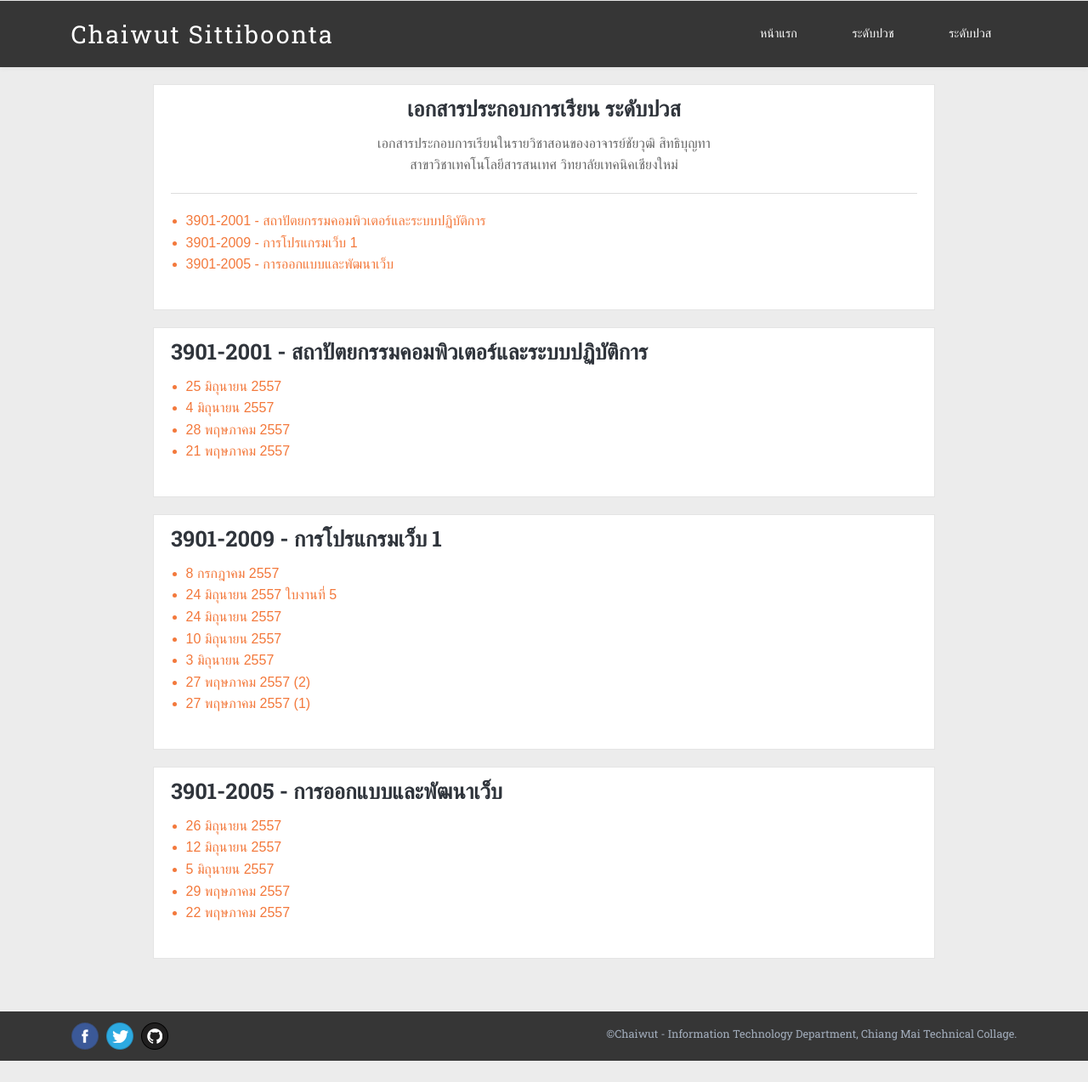
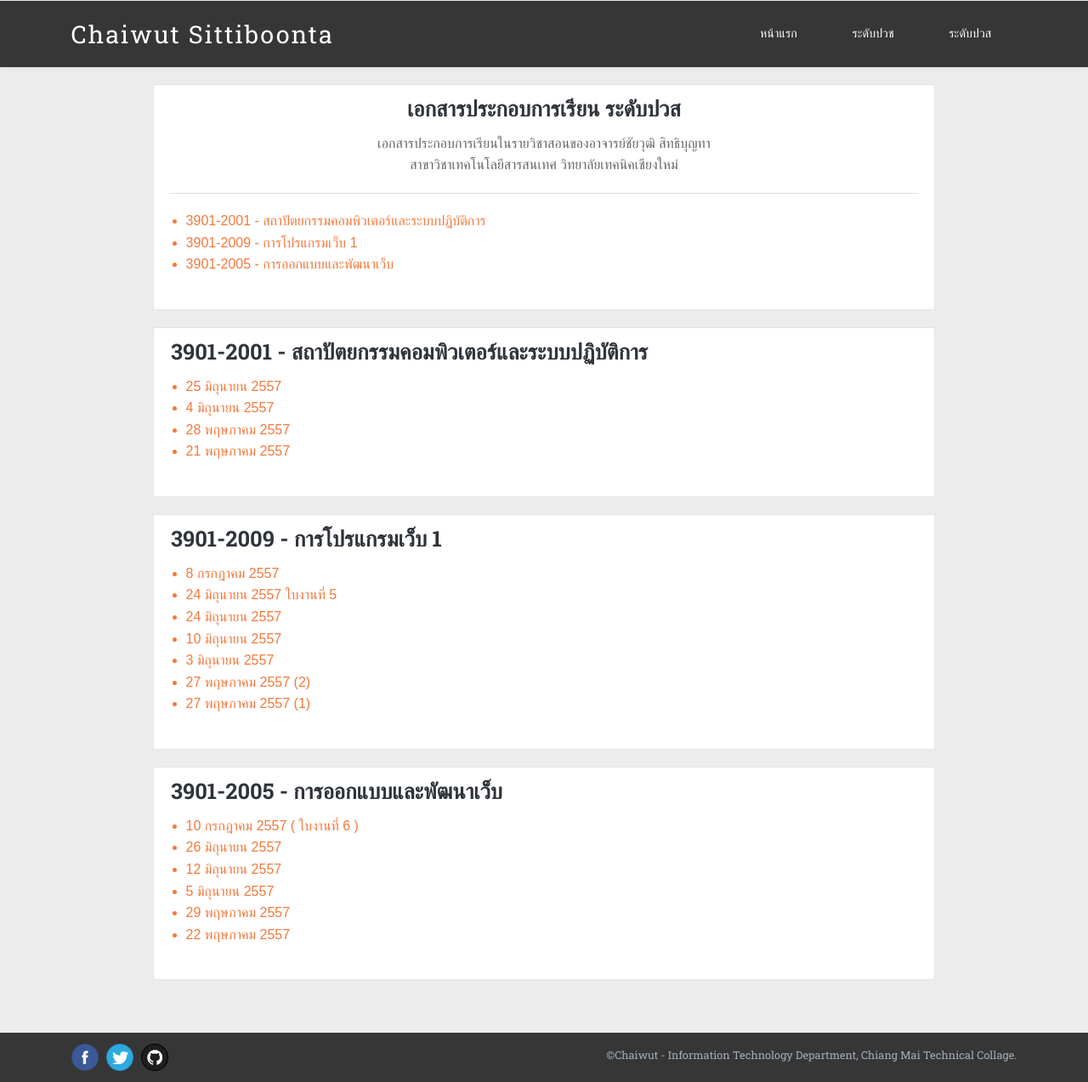
Before and after one commit to ichaiwut/ichaiwut.github.io, a Jekyll site: the page built from slides/high-diploma.html, in a window 1280 px wide. Shown: the whole page at 85% size. Built offline with Jekyll 4.4.1, drawn with Linux system fonts in a browser that asks for light colours; Markdown is read by kramdown in place of the engine named in the settings; before the commit the page ends 1248 px from its top, so only the background shows below that.

Commit message:
Added Slide

```diff
--- a/slides/high-diploma.html
+++ b/slides/high-diploma.html
@@ -59,6 +59,10 @@ pagename: Slide
 				<h2>3901-2005 - การออกแบบและพัฒนาเว็บ</h2>
 				<ul>
 					<li>
+						<a href="https://www.dropbox.com/s/5q88r04vyg8r685/3901-2005_10-07-2014.pdf" target="_blank">10 กรกฎาคม 2557</a>
+						( <a href="https://www.dropbox.com/s/ixragemjwzmths6/%E0%B9%83%E0%B8%9A%E0%B8%87%E0%B8%B2%E0%B8%99%E0%B8%97%E0%B8%B5%E0%B9%88%206.pdf" target="_blank">ใบงานที่ 6</a> )
+					</li>
+					<li>
 						<a href="https://www.dropbox.com/s/hj5tw7km4fdkg1o/3901-2005_26-06-2014.pdf" target="_blank">26 มิถุนายน 2557</a>
 					</li>
 					<li><a href="https://www.dropbox.com/s/13kxol6nawfnj1c/3901-2005_12-06-2014.pdf" target="_blank">12 มิถุนายน 2557</a></li>
```
